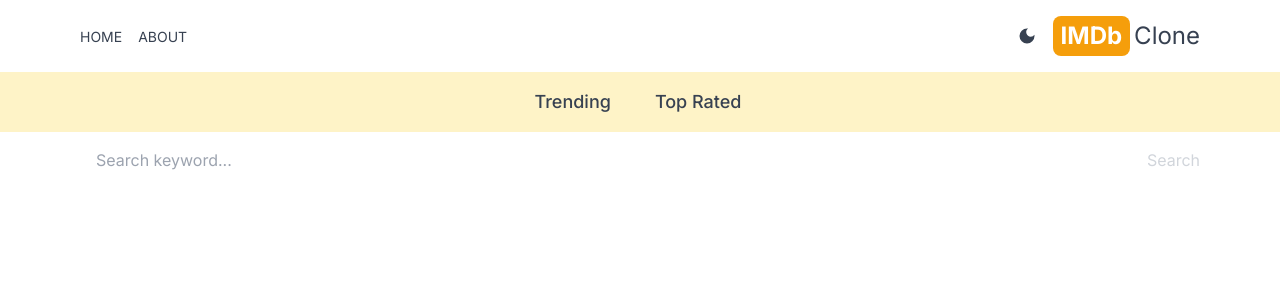
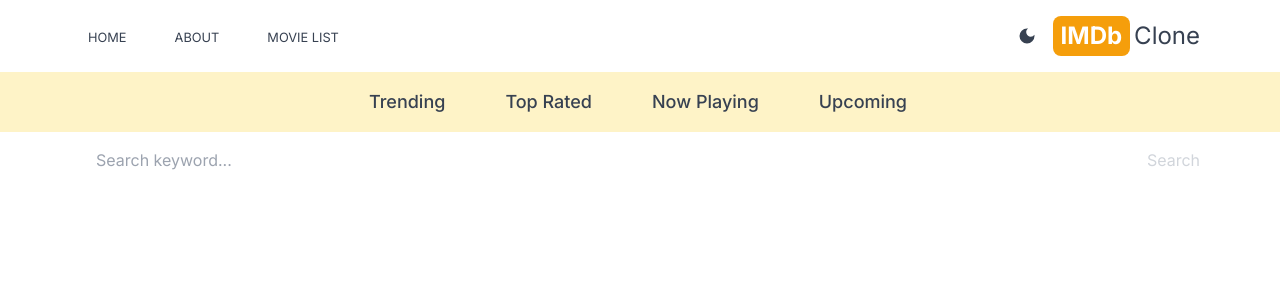
Before and after one commit to Gokulsankar-21/IMDB-NextJs-Clone-App, a Next.js app: page / in a window 1280 px wide. Shown: the top 300 px of the page. Built offline with nearby package versions, Linux system fonts and the light colour scheme; no server answers.

Commit message:
add movie-list page and movie-categories page

```diff
--- a/src/app/components/Header.jsx
+++ b/src/app/components/Header.jsx
@@ -11,9 +11,10 @@ export default function Header() {
         max-w-6xl mx-auto"
     >
       {/* left side */}
-      <div className="flex gap-4">
+      <div className="flex gap-8">
         <MenuItem title="Home" address="/" Icon={AiFillHome} />
         <MenuItem title="About" address="/about" Icon={BsFillInfoCircleFill} />
+        <MenuItem title="Movie List" address="/movie-list" Icon={BsFillInfoCircleFill} />
       </div>
       {/* right side */}
       <div className="flex gap-4 items-center">
@@ -46,3 +47,7 @@ export default function Header() {
  *
  * ipa itha pathi na innum understand pannikiten
  */
+/**
+ * next js nama response server la ready pandra varaikum loading anupidum - atha kamichitu irukum
+ * Promise and setinterval maari api kudukum bohu next js loading ah vechi manage pannuthu
+ */
--- a/src/app/components/MenuItem.jsx
+++ b/src/app/components/MenuItem.jsx
@@ -5,7 +5,7 @@ export default function MenuItem({ title, address, Icon }) {
   return (
     <Link href={address} className=" hover:text-amber-500">
       <Icon className="text-2xl inline sm:hidden" />
-      <p className=" uppercase text-sm hidden sm:inline">{title}</p>
+      <p className="px-2 uppercase text-[0.8rem] hidden sm:inline">{title}</p>
     </Link>
   );
 }
--- /dev/null
+++ b/src/app/components/MovieCategories.jsx
@@ -0,0 +1,13 @@
+import React from 'react'
+import Link from 'next/link'
+export default function MovieCategorie({ categories }) {
+    return (
+        <div>
+            <Link href={`/movie-categories/${categories}`} className='hover:text-amber-500 md:text-[1.12rem] cursor-pointer'>{categories}</Link>
+        </div>
+    )
+}
+/**
+ * multiple links href - ithu server side comp
+ * search - single routing - useRouter = client side comp
+ */
--- /dev/null
+++ b/src/app/components/MovieList.jsx
@@ -0,0 +1,15 @@
+import React from 'react'
+import MovieCategorie from './MovieCategories'
+
+export default function MovieList({ results }) {
+    return (
+        <div className='py-2 px-4 max-w-2xl mx-auto'>
+            <h1 className='text-2xl md:text-3xl text-amber-500 cursor-pointer font-semibold mt-1 text-center  '>Movies Categories</h1>
+            <div className="mt-6 sm:mt-8 flex flex-col gap-3 md:grid md:grid-cols-2 md:gap-5 max-w-xl mx-auto pl-8 translate-x-16">
+                {results.map((genre) => (
+                    <MovieCategorie key={genre.id} categories={genre.name} />
+                ))}
+            </div>
+        </div>
+    )
+}
--- a/src/app/components/NavBar.jsx
+++ b/src/app/components/NavBar.jsx
@@ -2,9 +2,11 @@ import NavBarItem from "./NavBarItem";
 
 export default function NavBar() {
   return (
-    <div className="flex gap-10 justify-center p-4 bg-amber-100 dark:bg-gray-600 ">
+    <div className="flex  gap-10 lg:gap-14 justify-center p-4 bg-amber-100 dark:bg-gray-600 ">
       <NavBarItem title="Trending" param="fetchTrending" />
       <NavBarItem title="Top Rated" param="fetchTopRated" />
+      <NavBarItem title="Now Playing" param="fetchNowPlaying" />
+      <NavBarItem title="Upcoming" param="fetchUpcoming" />
     </div>
   );
 }
--- a/src/app/components/NavBarItem.jsx
+++ b/src/app/components/NavBarItem.jsx
@@ -10,7 +10,7 @@ export default function NavBarItem({ title, param }) {
     <div>
       <Link
         href={`/?genre=${param}`}
-        className={`lg:text-lg font-medium mr-1 hover:text-amber-500
+        className={`lg:text-lg text-sm  md:text-base font-medium mr-1 hover:text-amber-500
         ${
           genre === param
             ? " underline underline-offset-8 decoration-4 decoration-amber-500 rounded-lg "
--- /dev/null
+++ b/src/app/movie-categories/[genre]/page.jsx
@@ -0,0 +1,7 @@
+import React from 'react'
+
+export default function page() {
+  return (
+    <div>page</div>
+  )
+}
--- /dev/null
+++ b/src/app/movie-list/page.jsx
@@ -0,0 +1,16 @@
+import React from 'react'
+import MovieList from '../components/MovieList';
+
+export default async function MovieListPage() {
+    const res= await fetch(`https://api.themoviedb.org/3/genre/movie/list?api_key=${process.env.API_KEY}&language=en`)
+    if(!res.ok){
+        throw new Error('Something went wrong, please try again')
+    }
+    const data = await res.json();
+    const results = data.genres;
+  return (
+    <div>
+        <MovieList  results={results}/>
+    </div>
+  )
+}
--- a/src/app/page.js
+++ b/src/app/page.js
@@ -5,14 +5,20 @@ export default async function Home({ searchParams }) {
   console.log("req to home page");
   console.log(searchParams.genre);
   // props la namaku req la irukura params varuthu - ithu yaru  anupura
-  const genre = searchParams.genre || "fetchTrending";
+  let genre = searchParams.genre || "fetchTrending";
   const API_KEY = process.env.API_KEY;
 
+  genre = genre ==='fetchTrending' ? "/trending/all/week" : genre;
+  genre = genre ==='fetchTopRated' ? "/movie/top_rated" : genre;
+  genre = genre ==='fetchNowPlaying' ? "/movie/now_playing" : genre;
+  genre = genre ==='fetchUpcoming' ? "/movie/upcoming" : genre;
+
+  let page = searchParams.page || 1
   const res =await new Promise((resolve)=>{
     setTimeout(async()=>{
 
       const res = await fetch(`
-      https://api.themoviedb.org/3${genre == "fetchTopRated" ? '/movie/top_rated':"/trending/all/week"}?api_key=${API_KEY}&language=en-US&page=1`,
+      https://api.themoviedb.org/3${genre}?api_key=${API_KEY}&language=en-US&page=${page}`,
       {
         next:{
           revalidate:10
```
